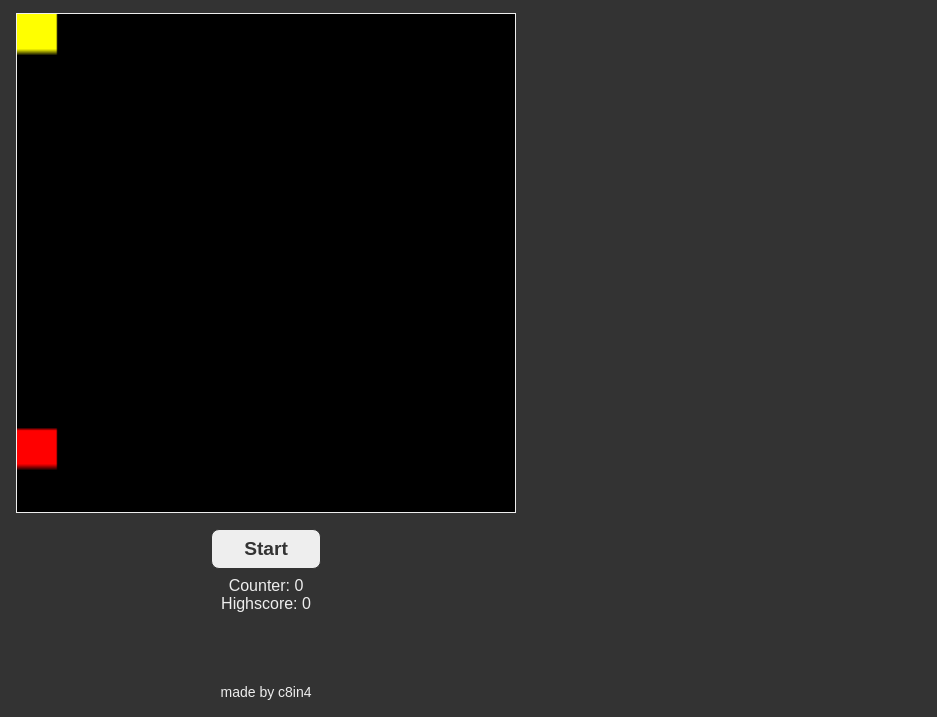
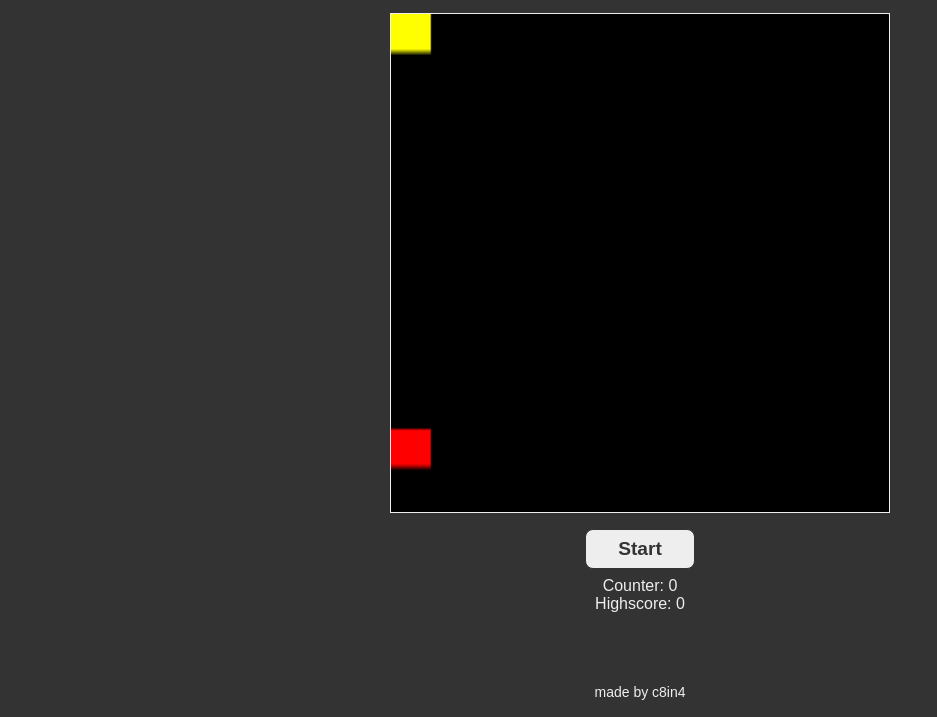
Before and after one commit to c8in4/snake, a plain HTML site: page index.html in a window 1280 px wide. Shown: the part 83-800 px from the top of the page, without its empty margins (0-937 px from the left). Drawn offline with Linux system fonts and the light colour scheme.

Commit message:
Add fixed height and width to body

```diff
--- a/css/style.css
+++ b/css/style.css
@@ -22,7 +22,7 @@ body {
     font-size: 1.6rem;
     font-family: "OpenSans", Arial, Helvetica, sans-serif;
     height: 100dvh;
-    /* width: 100%; */
+    width: 100dvw;
     margin: 0;
 }
 
```
